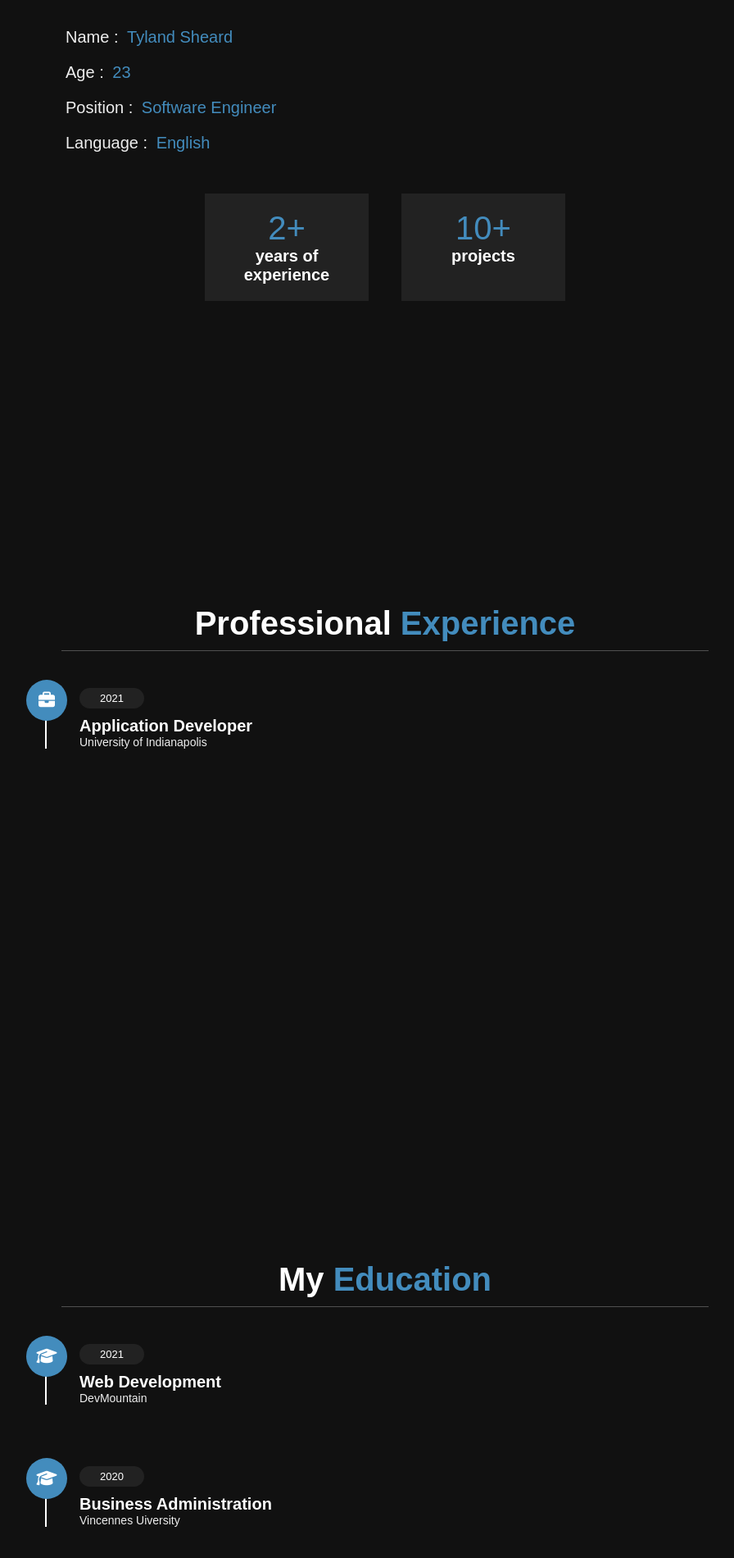
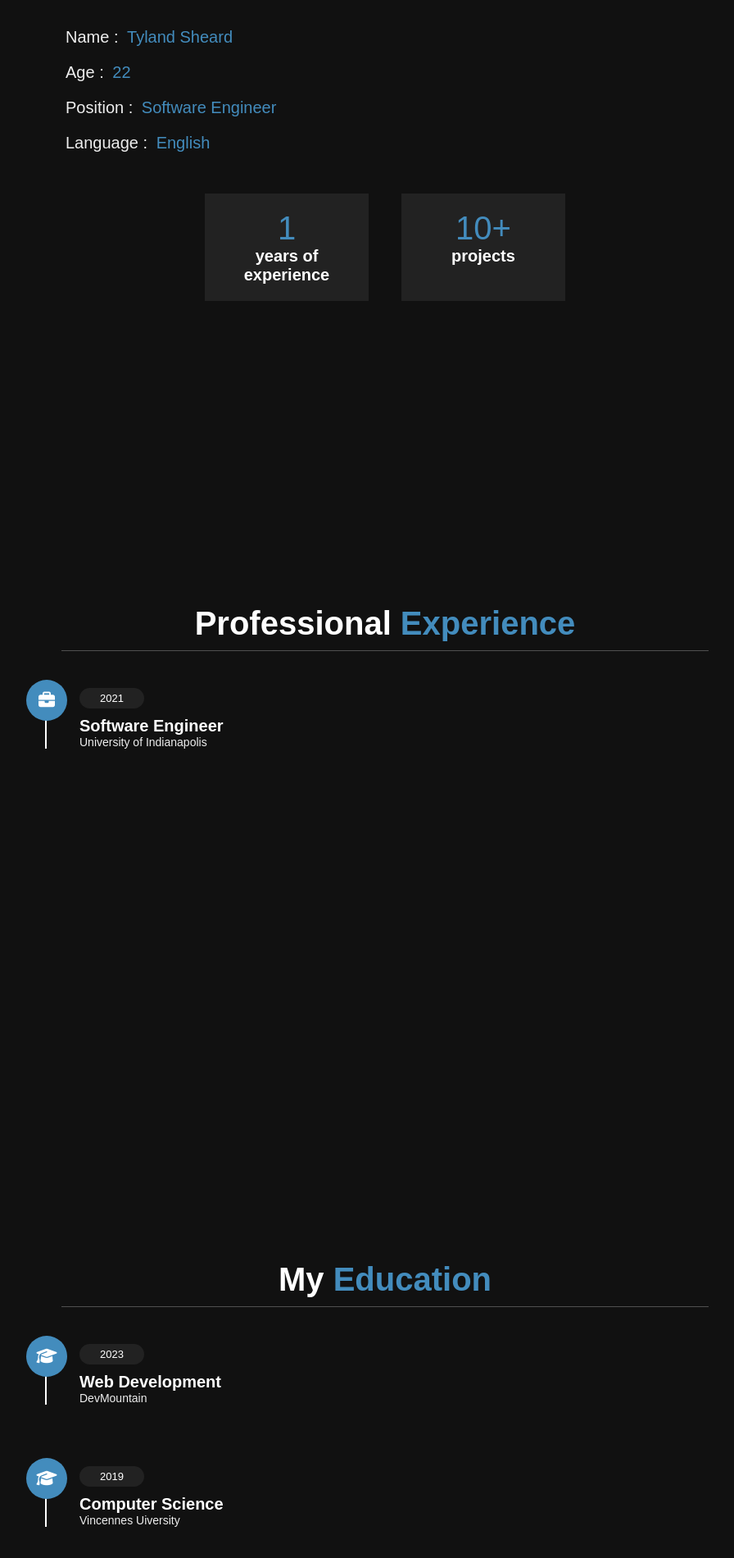
Before and after one commit to Tyland01/My-Portfolio, a plain HTML site: page index.html in a window 1280 px wide. Shown: the part 882-2782 px from the top of the page at 82% size, without its empty margins (345-1241 px from the left). Drawn offline with Linux system fonts and the light colour scheme.

Commit message:
index.html

```diff
--- a/index.html
+++ b/index.html
@@ -33,7 +33,7 @@
       <h3>HELLO WORLD !</h3>
       <h1>My name is <span>Tyland Sheard</span></h1>
       <p>
-        I am a Software Engineer from Indianapolis, Indiana. I am a MERN stack Engineer I have a passion
+        I am a Software Engineer from Indianapolis, Indiana. I am a full-stack Engineer, I have a passion
         for developing beautiful and responsive applications. I think outside the box and love
         making new ideas come to life within my application. I'm outgoing and fun
         to be around. I work well with others, but can also pull my weight in an
@@ -61,14 +61,14 @@
         <div class="row">
             <div class="info">
                 <h3><span>Name : </span> Tyland Sheard</h3>
-                <h3><span>Age : </span> 23</h3>
+                <h3><span>Age : </span> 22</h3>
                 <h3><span>Position : </span> Software Engineer</h3>
                 <h3><span>Language : </span> English</h3>
             </div>
 
             <div class="counter">
                 <div class="box">
-                    <span>2+</span>
+                    <span>1</span>
                     <h3>years of experience</h3>
                 </div>
                 <div class="box">
@@ -86,7 +86,7 @@
                 <div class="box">
                 <i class="fa-solid fa-briefcase"></i>
                 <span>2021</span>
-                <h3>Application Developer</h3>
+                <h3>Software Engineer</h3>
                 <p>University of Indianapolis</p>
              </div>
 
@@ -100,15 +100,15 @@
         <div class="box-container">
         <div class="box">
             <i class="fa-solid fa-graduation-cap"></i>
-            <span>2021</span>
+            <span>2023</span>
             <h3>Web Development</h3>
             <p>DevMountain</p>
         </div>
         <div class="box">
             <div>
                 <i class="fa-solid fa-graduation-cap"></i>
-                <span>2020</span>
-                <h3>Business Administration</h3>
+                <span>2019</span>
+                <h3>Computer Science</h3>
                 <p>Vincennes Uiversity</p>
             </div>
         </div>
```
